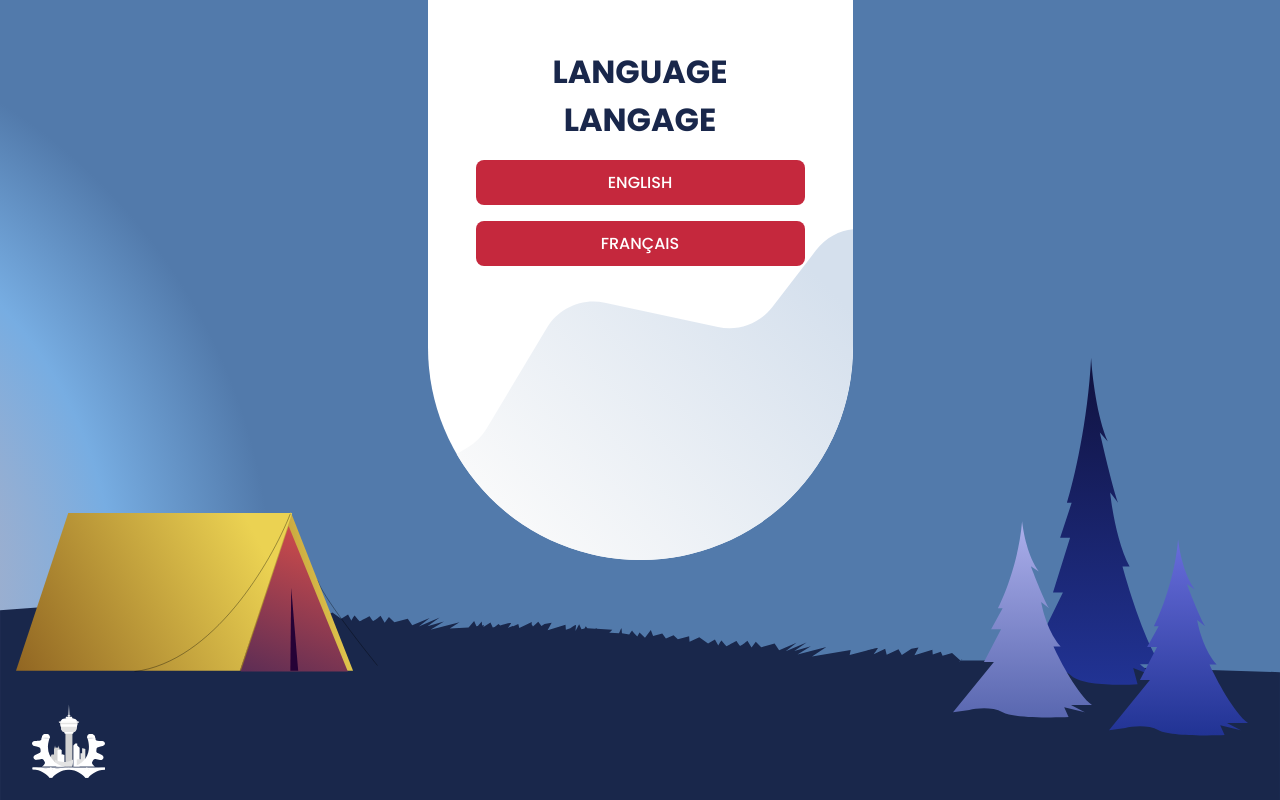
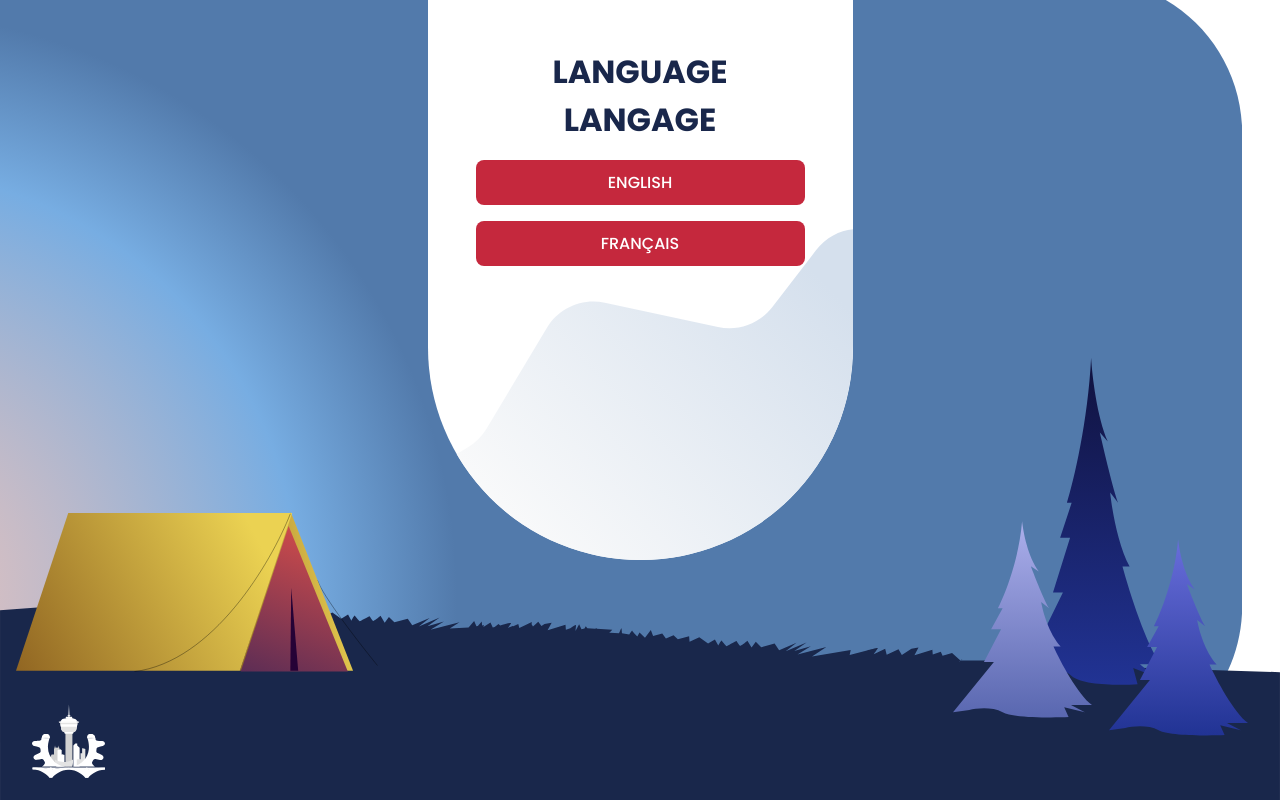
Before and after one commit to CELC2023/pre-delegate-form, a React (Create React App) app: page /predelegate in a window 1280 px wide. Built offline with nearby package versions, Linux system fonts and the light colour scheme.

Commit message:
fix: update main background animations

```diff
--- a/src/pages/CompleteForm.scss
+++ b/src/pages/CompleteForm.scss
@@ -1,6 +1,6 @@
 @import "../styles/colors.scss";
 
-.page-container {
+.form-complete-container {
     background: $color-blue-light; // fallback color
     background: radial-gradient(35% 60% at 5% 70%, rgba($color-peach, 0.7) 0%, $color-baby-blue 75%, $color-blue-light 100%);
 }
--- a/src/pages/CompleteForm.tsx
+++ b/src/pages/CompleteForm.tsx
@@ -10,7 +10,7 @@ const CompleteForm: React.FC = () => {
     const {t} = useTranslation();
 
     return (
-        <div className="page-container pre-delegate-container">
+        <div className="page-container pre-delegate-container form-complete-container">
             <div className="form-adapter">
                 <img className="mountains-background" src={Mountains} />
                 <div className="form-content">
--- a/src/pages/Page.scss
+++ b/src/pages/Page.scss
@@ -5,9 +5,25 @@
 .pre-delegate-container {
 
     overflow: hidden;
+    animation-name: fadeInBackground;
+    animation-duration: 3s;
+    animation-timing-function: ease-in;
+    //background: $color-blue-light;
 
     @media screen and (min-width: $small-phone) {
         align-items: center;
+    }
+
+    @keyframes fadeInBackground {
+        0% {
+            background: $color-white;
+        }
+        65% {
+            background: $color-white;
+        }
+        80% {
+            background: $color-blue-light;
+        }
     }
 
     .form-adapter {
@@ -68,13 +84,14 @@
         animation-name: moveOutLeft;
         animation-duration: 3s;
         animation-timing-function: ease-out;
-        transform: translateX(-100vw);
+        transform: translateX(-60%);
 
         @media screen and (max-width: $tablet) {
             width: 3000px;
             height: 1100px;
-            bottom: -15%;
+            top: 0;
             left: -1075px ;
+            transform: translateX(0);
         }
     }
 }
```
